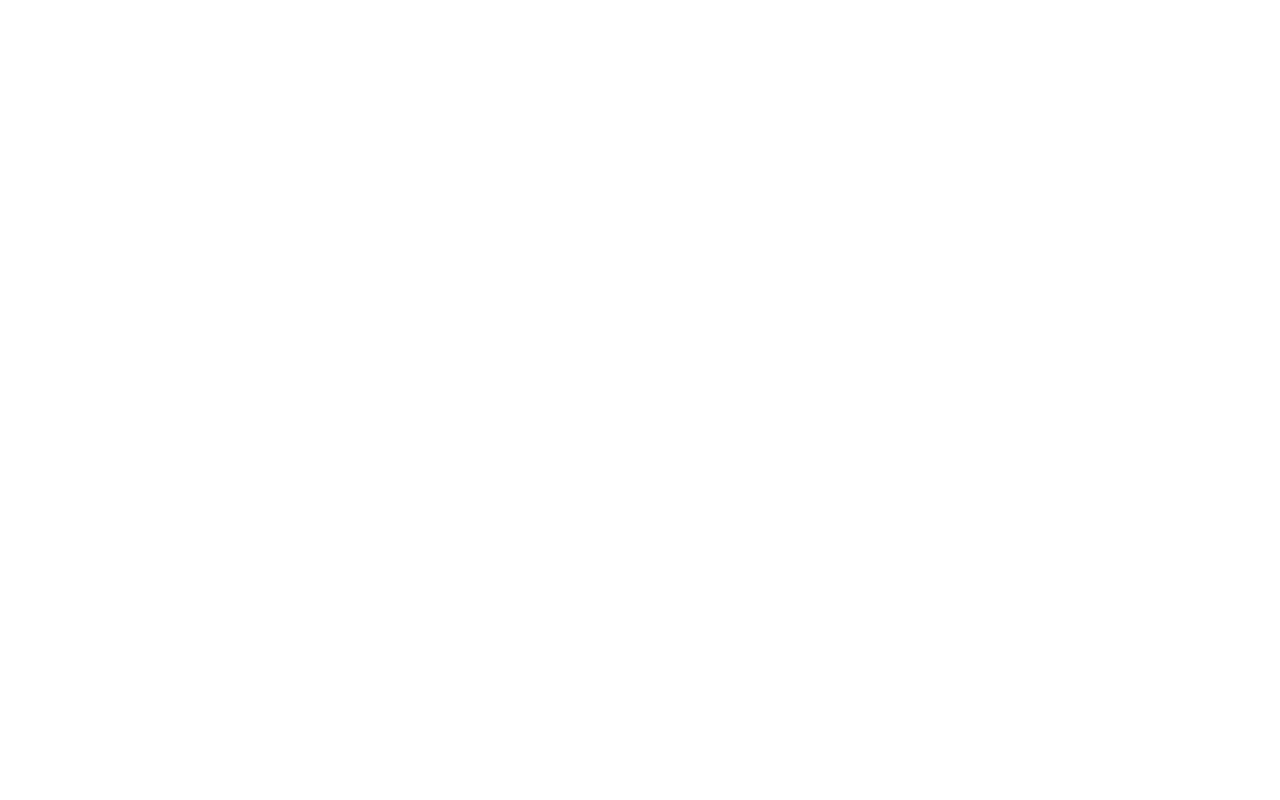
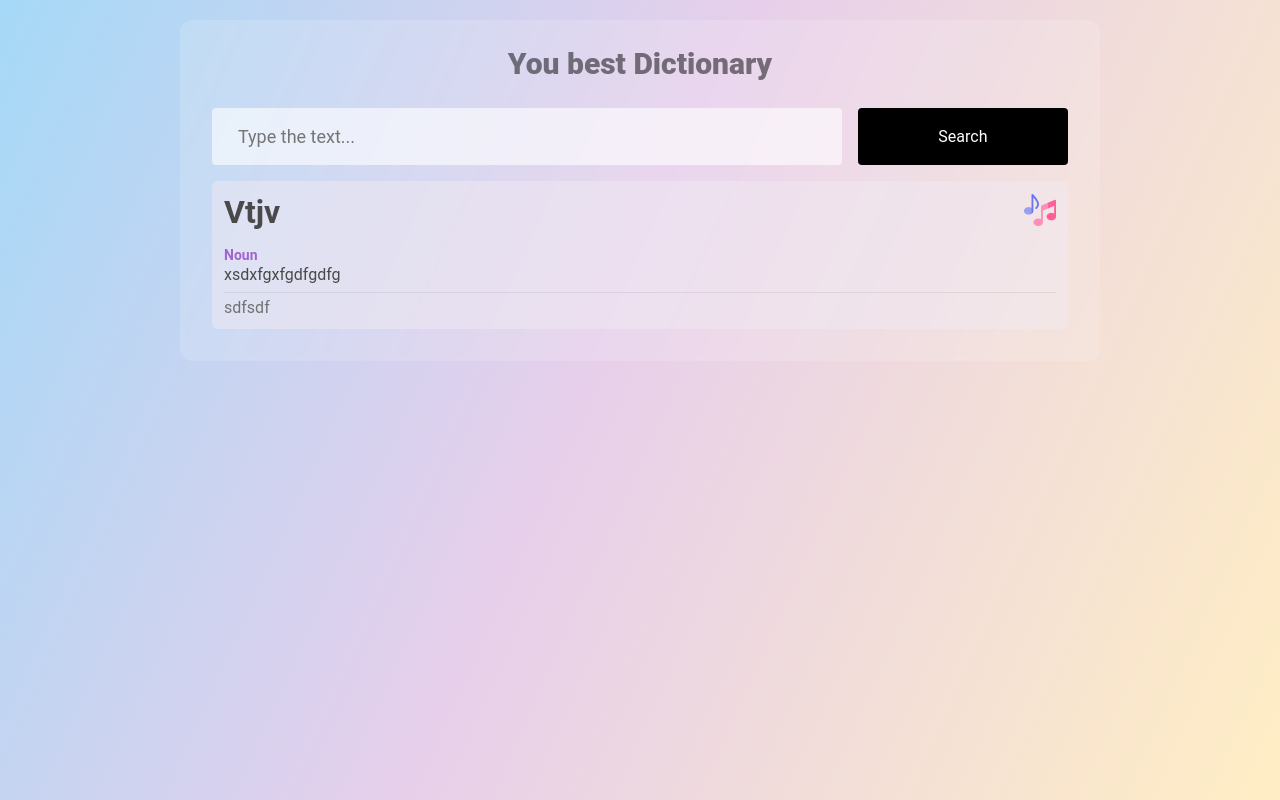
Before and after one commit to DmytroRadchukUA/dictionary, a plain HTML site: page index.html in a window 1280 px wide. Drawn offline with Linux system fonts and the light colour scheme; a web font is replaced by a local one.

Commit message:
feat: add html and css files

```diff
--- /dev/null
+++ b/assets/styles/reset.scss
@@ -0,0 +1,56 @@
+body {
+    background: linear-gradient(294.28deg, #ffeec4 0%, #e7cfeb 53.65%, #a5d9f7 100%);
+    font-size: 16px;
+    font-family: "Sofia Sans", Roboto, sans-serif;
+    padding: 0;
+    margin: 0;
+    overflow-x: hidden;
+    color: #fff;
+    max-width: 100vw;
+    min-height: 100vh;
+    padding: 20px 0;
+  }
+
+  h1,
+  h2,
+  h3,
+  h4,
+  h5,
+  h6,
+  p {
+    margin: 0;
+    padding: 0;
+    font-size: 16px;
+    line-height: 24px;
+  }
+
+  * {
+    box-sizing: border-box;
+  }
+
+  img {
+    max-width: 100%;
+    height: auto;
+  }
+
+  input,
+  button {
+    border: none;
+    background: none;
+    outline: none;
+    color: #fff;
+    font-size: 16px;
+    font-family: "Sofia Sans", Roboto, sans-serif;
+  }
+
+  a {
+    color: #fff;
+    text-decoration: none;
+  }
+
+  ul,
+  li {
+    padding: 0;
+    margin: 0;
+    list-style: none;
+  }
--- /dev/null
+++ b/assets/styles/style.scss
@@ -0,0 +1,140 @@
+@charset "UTF-8";
+.app {
+  width: 100vw;
+  display: flex;
+  align-items: center;
+  justify-content: center;
+}
+
+.main {
+  background: rgba(255, 255, 255, 0.15);
+  -webkit-backdrop-filter: blur(2px);
+          backdrop-filter: blur(2px);
+  width: 920px;
+  border-radius: 12px;
+  padding: 32px;
+  margin: 0 auto;
+}
+
+h1 {
+  font-size: 30px;
+  text-align: center;
+  font-weight: 900;
+  color: rgba(0, 0, 0, 0.5);
+}
+
+.form {
+  margin-top: 32px;
+  display: flex;
+  -moz-column-gap: 16px;
+       column-gap: 16px;
+}
+.form-group {
+  width: 75%;
+}
+.form-group input {
+  background: rgba(255, 255, 255, 0.6);
+  width: 100%;
+  border-radius: 4px;
+  padding: 16px 24px;
+  color: rgb(74, 74, 74);
+  font-size: 18px;
+  border: 2px solid transparent;
+}
+.form-group input:focus {
+  border: 2px solid #e7cfeb;
+}
+.form button {
+  width: 25%;
+  border-radius: 4px;
+  background: #000;
+  cursor: pointer;
+}
+.form button:hover {
+  background: rgba(0, 0, 0, 0.8);
+}
+
+.results {
+  margin-top: 16px;
+  background: rgba(240, 233, 241, 0.5);
+  padding: 12px;
+  border-radius: 6px;
+  color: rgb(74, 74, 74);
+  // display: none;
+}
+.results-list {
+  margin-top: 16px;
+  display: flex;
+  flex-direction: column;
+  row-gap: 14px;
+}
+.results-info {
+  display: flex;
+  align-items: center;
+  justify-content: space-between;
+}
+.results-word {
+  font-size: 32px;
+  font-weight: 700;
+}
+.results-sound {
+  width: 32px;
+  cursor: pointer;
+}
+.results-item__part {
+  font-size: 14px;
+  color: #a164cf;
+  font-weight: 700;
+}
+.results-item__definitions {
+  margin-top: 5px;
+  display: flex;
+  flex-direction: column;
+  row-gap: 10px;
+}
+.results-item__definition {
+  position: relative;
+  box-shadow: 0px 0px 10px 0px rgba(125, 125, 125, 0.15);
+  padding: 16px;
+  border-radius: 4px;
+}
+.results-item__definition p {
+  font-size: 20px;
+  position: relative;
+}
+.results-item__example {
+  border-top: 1px solid rgba(125, 125, 125, 0.15);
+  padding-top: 5px;
+  margin-top: 5px;
+  color: rgb(114, 114, 114);
+}
+.results-item__example p {
+  position: relative;
+  padding-left: 16px;
+  font-size: 14px;
+}
+.results-item__example p::before {
+  width: 20px;
+  height: 100%;
+  content: "»";
+  display: block;
+  position: absolute;
+  top: 50%;
+  transform: translateY(-50%);
+  left: 0px;
+  font-size: 20px;
+}
+.results-item__example p span {
+  font-size: 16px;
+  font-style: italic;
+}
+
+.error {
+  font-size: 18px;
+  background: rgb(255, 214, 214);
+  padding: 16px;
+  color: rgb(74, 74, 74);
+  border-radius: 4px;
+  margin-top: 16px;
+  display: none;
+}/*# sourceMappingURL=styles.css.map */
--- a/index.html
+++ b/index.html
@@ -4,8 +4,56 @@
     <meta charset="UTF-8">
     <meta name="viewport" content="width=device-width, initial-scale=1.0">
     <title>Dictionary</title>
+    <link rel="preconnect" href="https://fonts.googleapis.com">
+    <link rel="preconnect" href="https://fonts.gstatic.com" crossorigin>
+    <link href="https://fonts.googleapis.com/css2?family=Inter:wght@400;700&family=Poppins:wght@400;500;600&family=Sofia+Sans:wght@300;500;700&display=swap" rel="stylesheet">
+    <link rel="stylesheet" href="./assets/styles/reset.css">
+    <link rel="stylesheet" href="./assets/styles/style.css">
 </head>
 <body>
+    <div class="app">
+        <main class="main">
+            <h1>You best <span>Dictionary</span></h1>
+            <form class="form">
+                <div class="form-group">
+                    <input
+                        placeholder="Type the text..."
+                        type="text"
+                        name="word"
+                        id="word-input"
+                        autocomplete="off"
+                        value=""
+                    />
+                </div>
+                <button type="submit">Search</button>
+            </form>
 
-</body>
+            <div class="error">Word not found</div>
+
+            <div class="results">
+                <div class="results-info">
+
+                    <div class="results-word">Vtjv</div>
+
+                    <div class="results-sound">
+                        <img src="./assets/images/sound.png" alt="icon">
+                    </div>
+                </div>
+                <div class="results-list">
+                    <div class="results-item">
+                        <div class="results-item__part">Noun</div>
+                        <div class="results-item__defenitions">
+                            <div class="results-item__defenition">
+                                <p>xsdxfgxfgdfgdfg</p>
+                                <div class="results-item__example">
+                                    sdfsdf
+                                </div>
+                            </div>
+                        </div>
+                    </div>
+                </div>
+            </div>
+        </main>
+    </div>
+    <script src="./assets/js/script.js"></script>
 </html>
```
Also changed, not shown: assets/images/sound.png (added), assets/js/script.js (added), assets/styles/reset.css (added), assets/styles/style.css (added).
